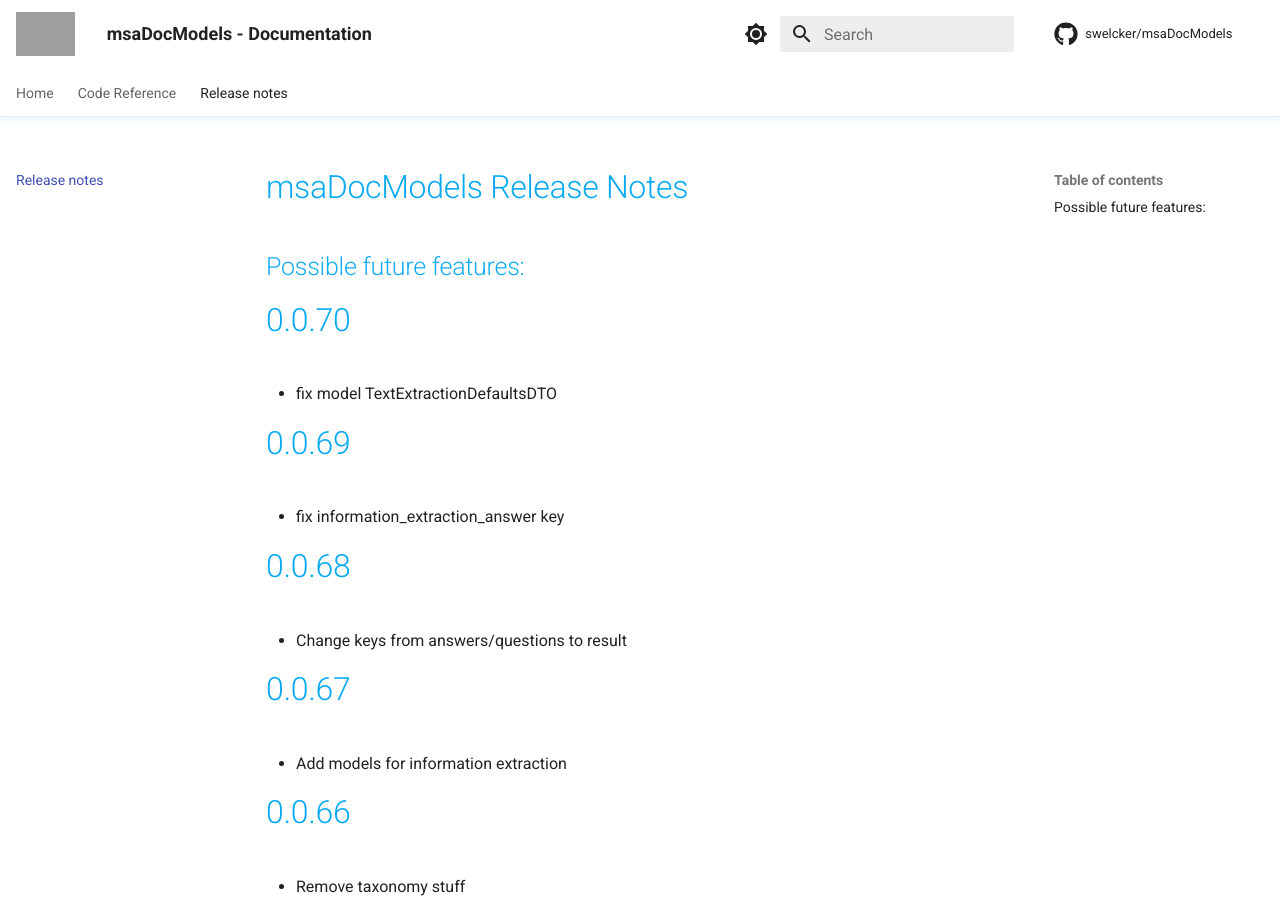
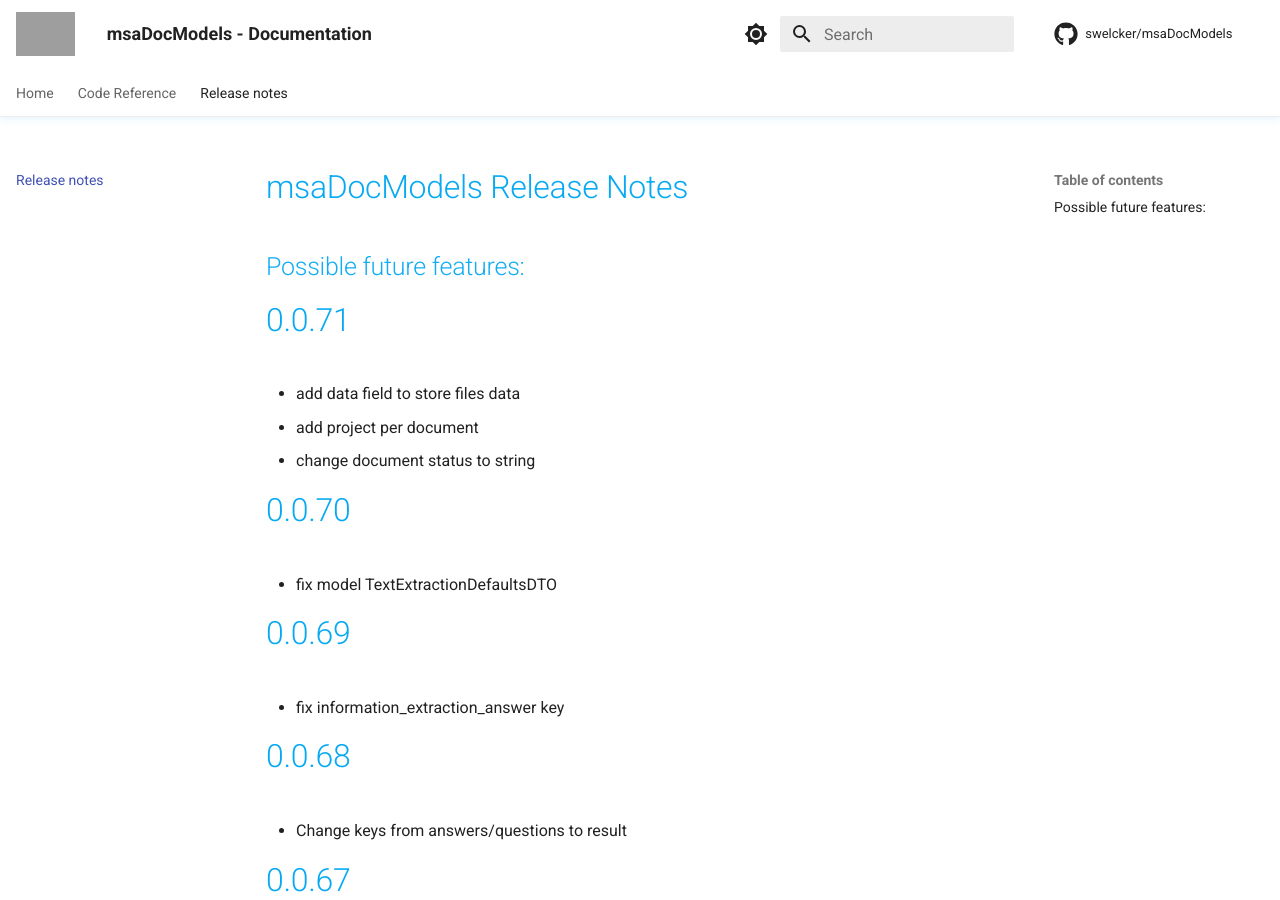
Before and after one commit to u2d-ai/msaDocModels, an MkDocs documentation site: the page built from docs/release-notes.md, in a window 1280 px wide and 900 px high. Built offline with MkDocs 1.6.1 and Material for MkDocs 9.7.7, drawn with Linux system fonts in a browser that asks for light colours; comment, search, counter and statistics services are not loaded; grey boxes are pictures that could not be loaded.

Commit message:
fix: add data/project fields

```diff
--- a/docs/release-notes.md
+++ b/docs/release-notes.md
@@ -1,5 +1,11 @@
 # msaDocModels Release Notes
 ## Possible future features:
+
+# 0.0.71
+
+- add data field to store files data
+- add project per document
+- change document status to string
 
 # 0.0.70
 
--- a/msaDocModels/__init__.py
+++ b/msaDocModels/__init__.py
@@ -1,7 +1,7 @@
 import glob
 from os.path import basename, dirname, isfile, join
 
-version = "0.0.70"
+version = "0.0.71"
 __author__ = "Stefan Welcker"
 __copyright__ = "Copyright 2022, U2D.ai"
 __license__ = "MIT"
```
Also changed, not shown: 1 other file.
